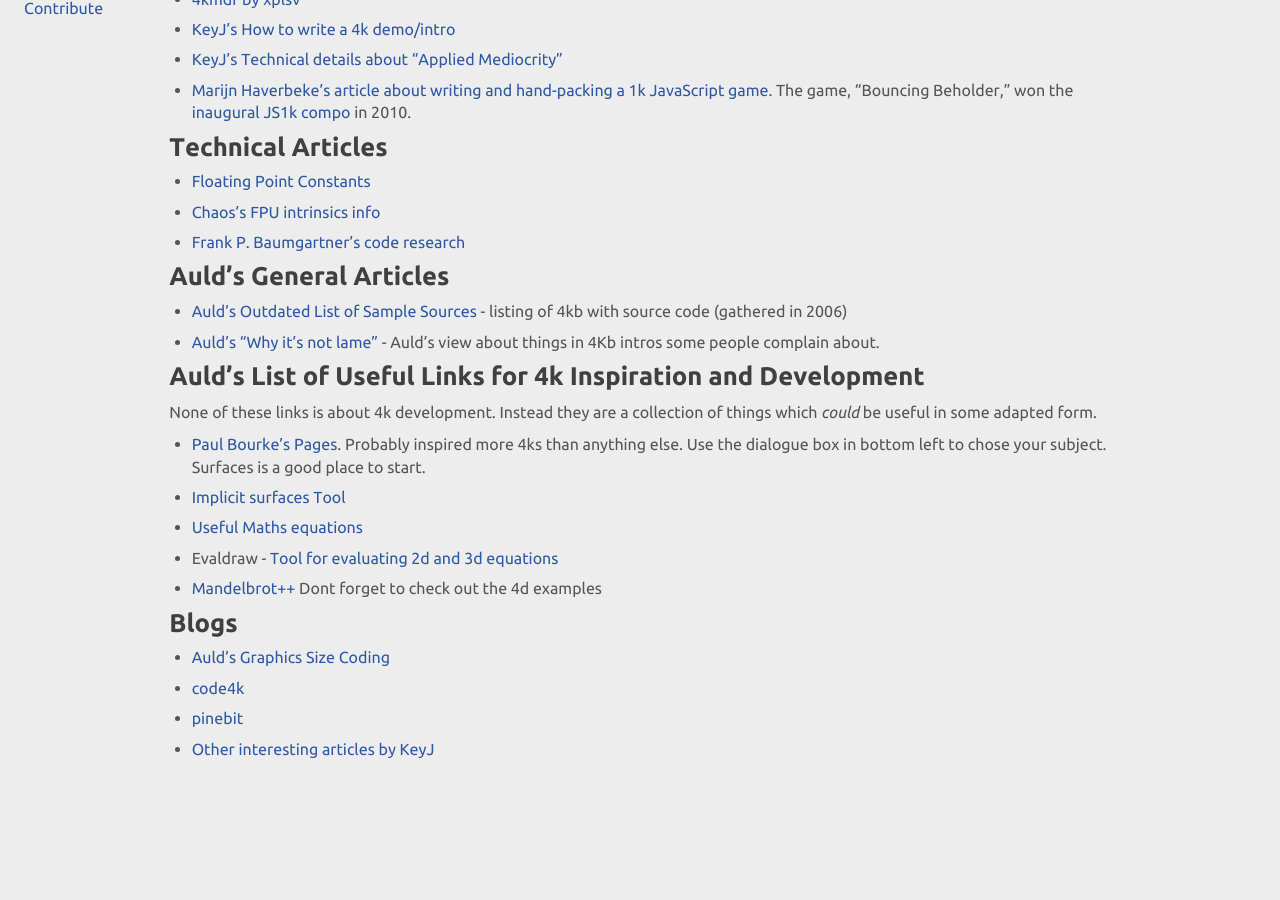
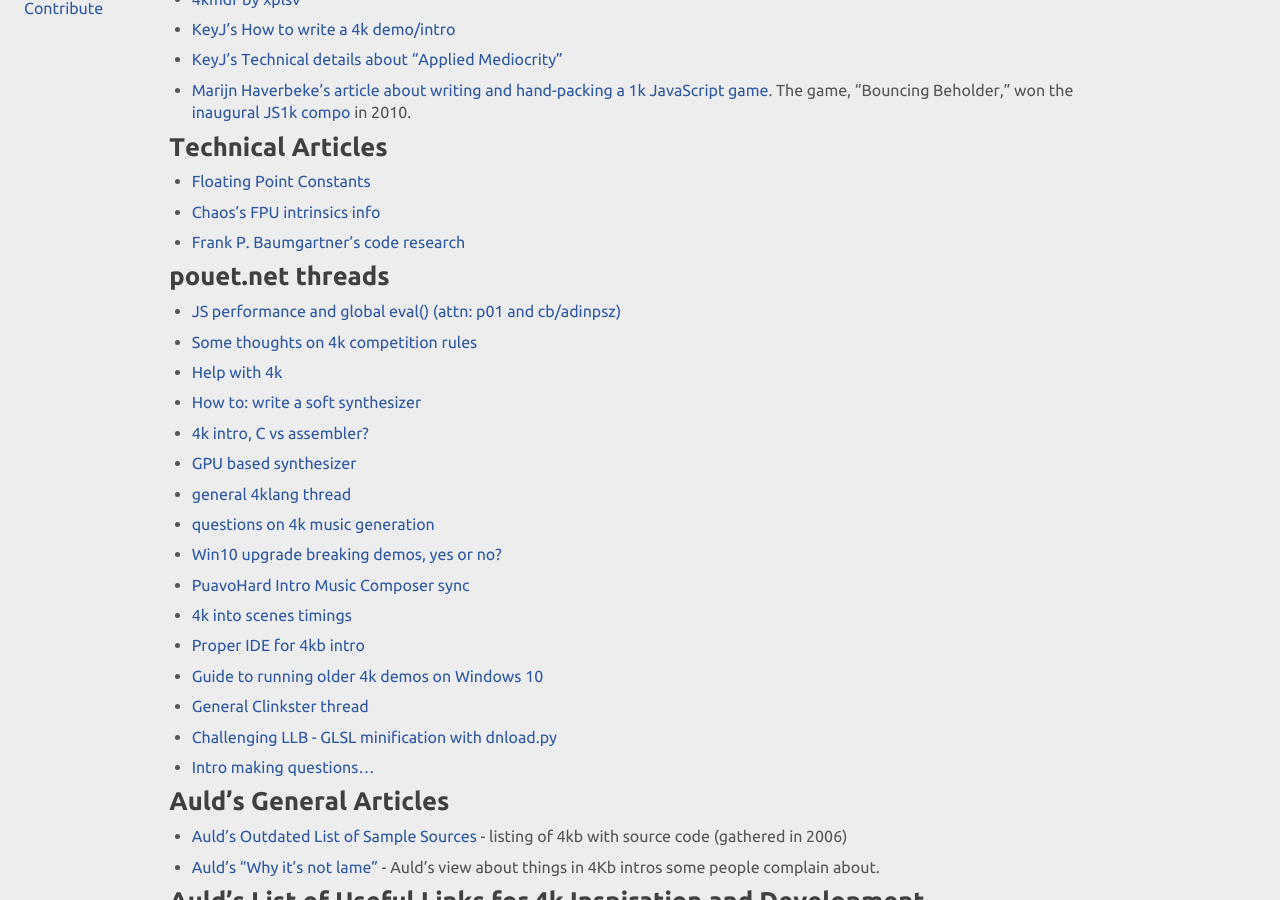
Before and after one commit to in4k/in4k.github.io, a Jekyll site: the page built from wiki/other-resources.markdown, in a window 1280 px wide and 900 px high, scrolled down 205 px. Built offline with Jekyll 4.4.1, drawn with Linux system fonts in a browser that asks for light colours; before the commit the page ends 997 px from its top, so only the background shows below that.

Commit message:
Update other-resources.markdown

```diff
--- a/wiki/other-resources.markdown
+++ b/wiki/other-resources.markdown
@@ -18,6 +18,25 @@
 * [Floating Point Constants](floating-point-constants)
 * [Chaos's FPU intrinsics info](http://www.xyzw.de/c190.html)
 * [Frank P. Baumgartner's code research](http://www.active-web.cc/html/research/research/)
+
+# pouet.net threads
+
+* [JS performance and global eval() (attn: p01 and cb/adinpsz)](http://www.pouet.net/topic.php?which=8770)
+* [Some thoughts on 4k competition rules](http://www.pouet.net/topic.php?which=9093)
+* [Help with 4k](http://www.pouet.net/topic.php?which=9195)
+* [How to: write a soft synthesizer](http://www.pouet.net/topic.php?which=9432)
+* [4k intro, C vs assembler?](http://www.pouet.net/topic.php?which=9341)
+* [GPU based synthesizer](http://www.pouet.net/topic.php?which=9487)
+* [general 4klang thread](http://www.pouet.net/topic.php?which=10480)
+* [questions on 4k music generation](http://www.pouet.net/topic.php?which=10605)
+* [Win10 upgrade breaking demos, yes or no?](http://www.pouet.net/topic.php?which=10722)
+* [PuavoHard Intro Music Composer sync](http://www.pouet.net/topic.php?which=10793)
+* [4k into scenes timings](http://www.pouet.net/topic.php?which=10820)
+* [Proper IDE for 4kb intro](http://www.pouet.net/topic.php?which=11121)
+* [Guide to running older 4k demos on Windows 10](http://www.pouet.net/topic.php?which=11140)
+* [General Clinkster thread](http://www.pouet.net/topic.php?which=11181)
+* [Challenging LLB - GLSL minification with dnload.py](http://www.pouet.net/topic.php?which=11220)
+* [Intro making questions...](http://www.pouet.net/topic.php?which=11222)
 
 # Auld's General Articles
 
```
